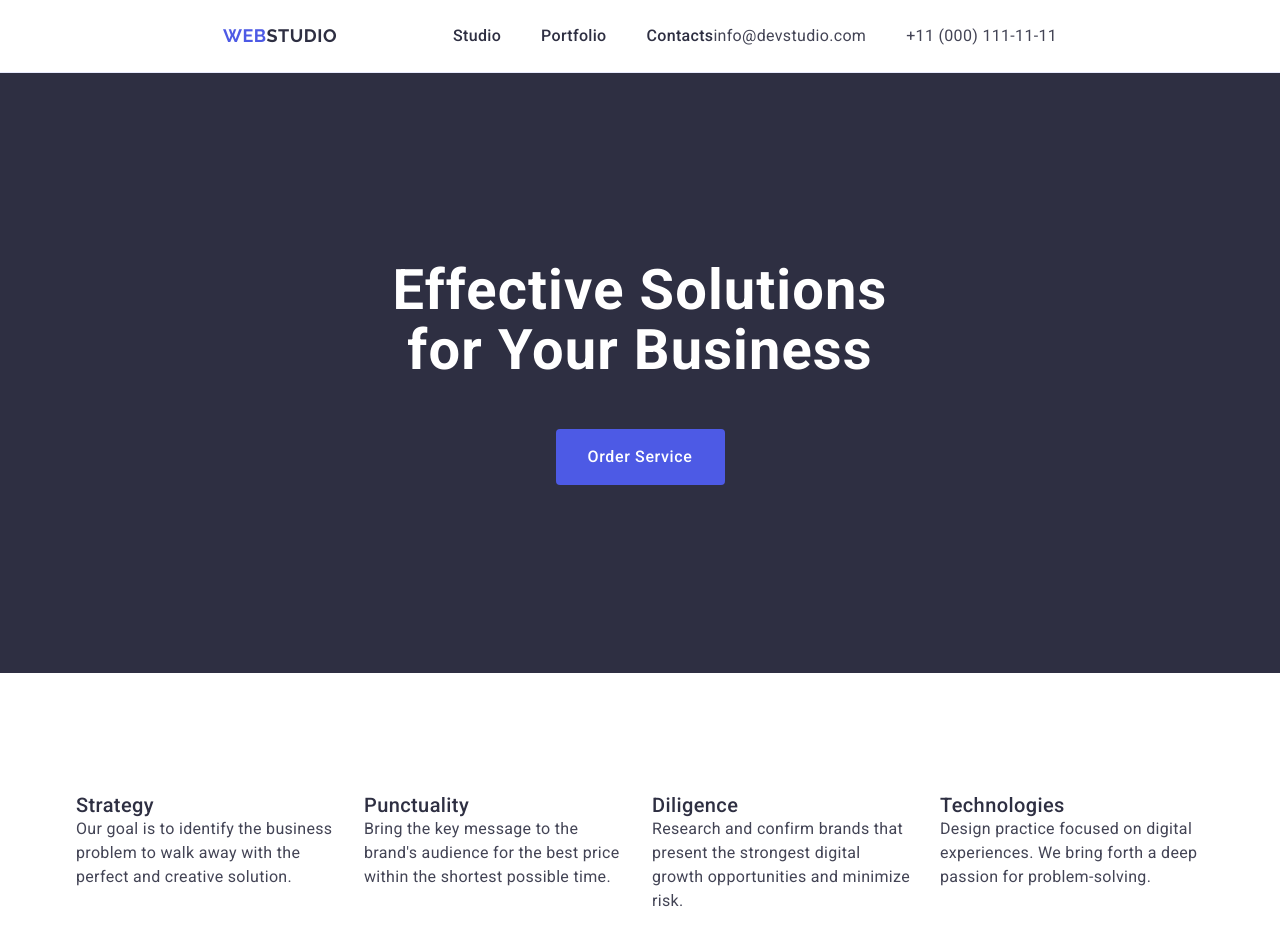
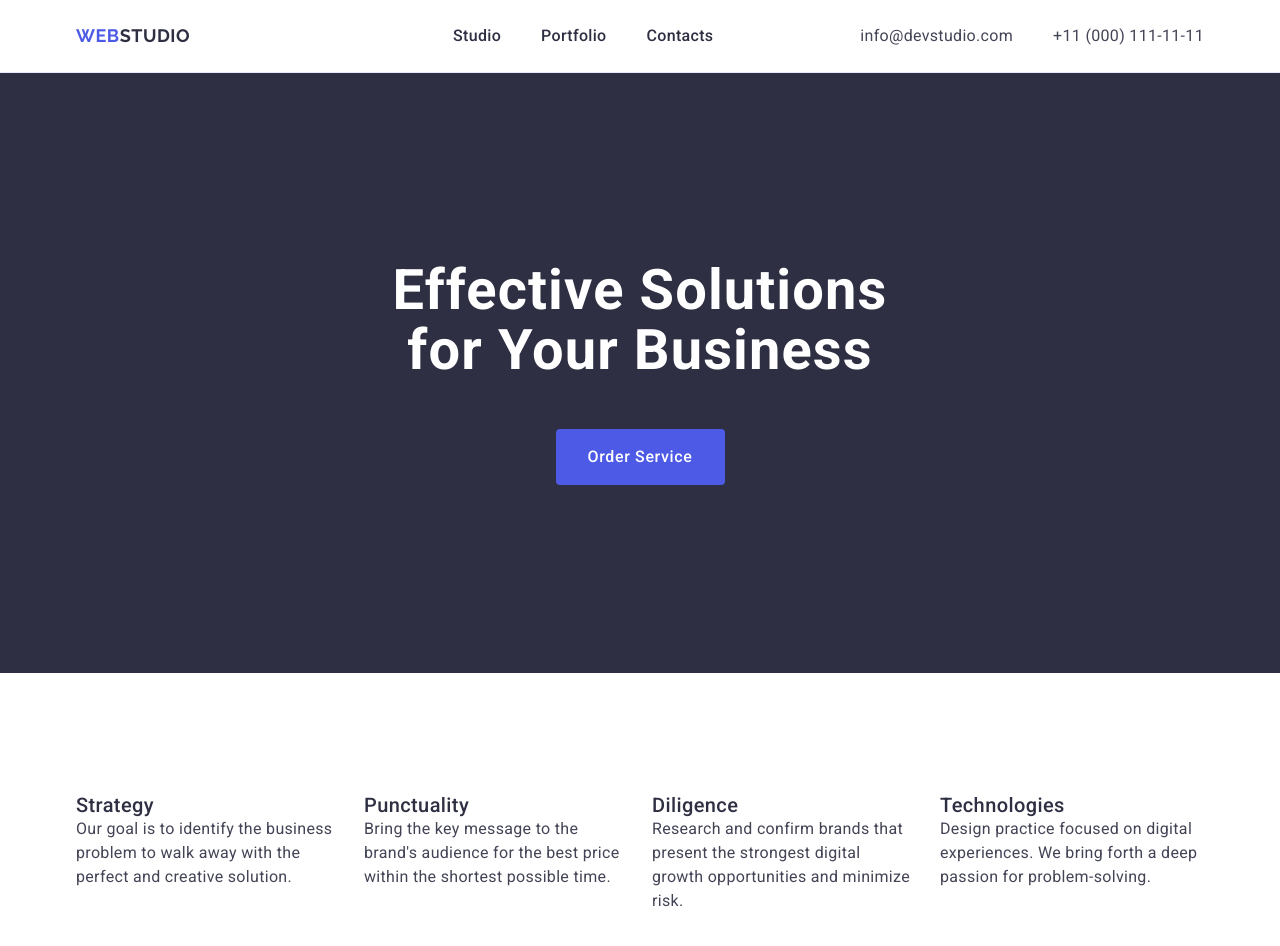
Before and after one commit to YanaBoichenko/goit-markup-hw-03, a plain HTML site: page index.html in a window 1280 px wide. Shown: the top 946 px of the page. Drawn offline with nearby package versions, Linux system fonts and the light colour scheme.

Commit message:
fixing-header

```diff
--- a/css/styles.css
+++ b/css/styles.css
@@ -41,6 +41,7 @@ img {
     border-bottom: 1px solid #e7e9fc;}
 
 .header-inner {
+    width: 1158px;
     display: flex;
 /* margin: 0 auto;
 padding: 0 15px; */
```
